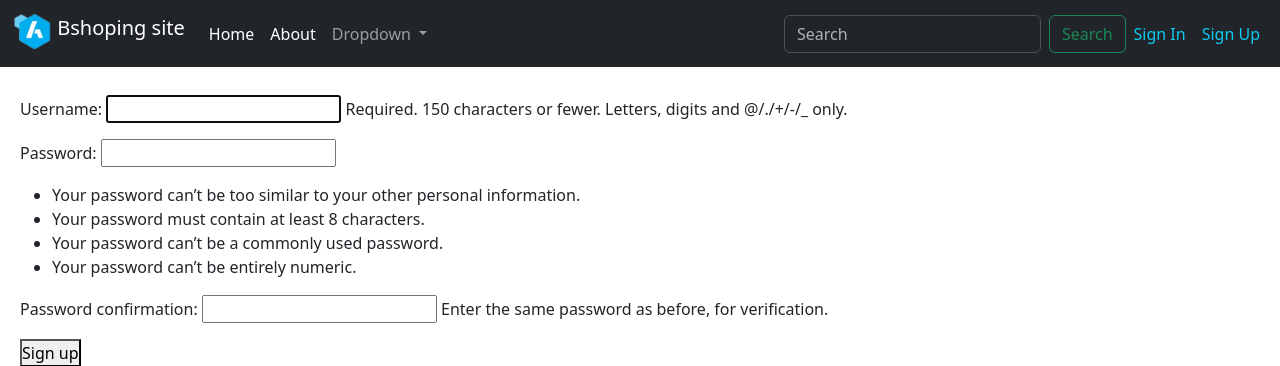
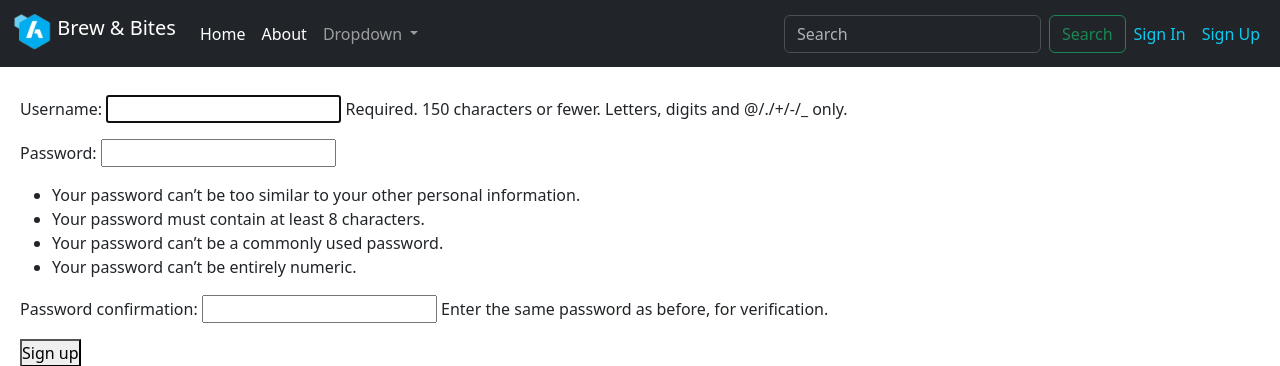
Before and after one commit to malayankumar/Django_Coffee_Shop, a Django app: page /auth/register/ in a window 1280 px wide. Shown: the top 366 px of the page. Run offline with Django 5.2, Linux system fonts and the light colour scheme.

Commit message:
brand name changing

```diff
--- a/coffee_shop/mainapp/templates/base.html
+++ b/coffee_shop/mainapp/templates/base.html
@@ -21,7 +21,7 @@
                 <a class="navbar-brand" href="{% url 'home'%}">
                     <img src="{% static 'image\logo_wobg.png' %}" alt="Logo" width="40" height="40"
                         class="d-inline-block align-text-top">
-                    Bshoping site
+                        Brew & Bites
                 </a>
                 <button class="navbar-toggler" type="button" data-bs-toggle="collapse"
                     data-bs-target="#navbarSupportedContent" aria-controls="navbarSupportedContent"
```
